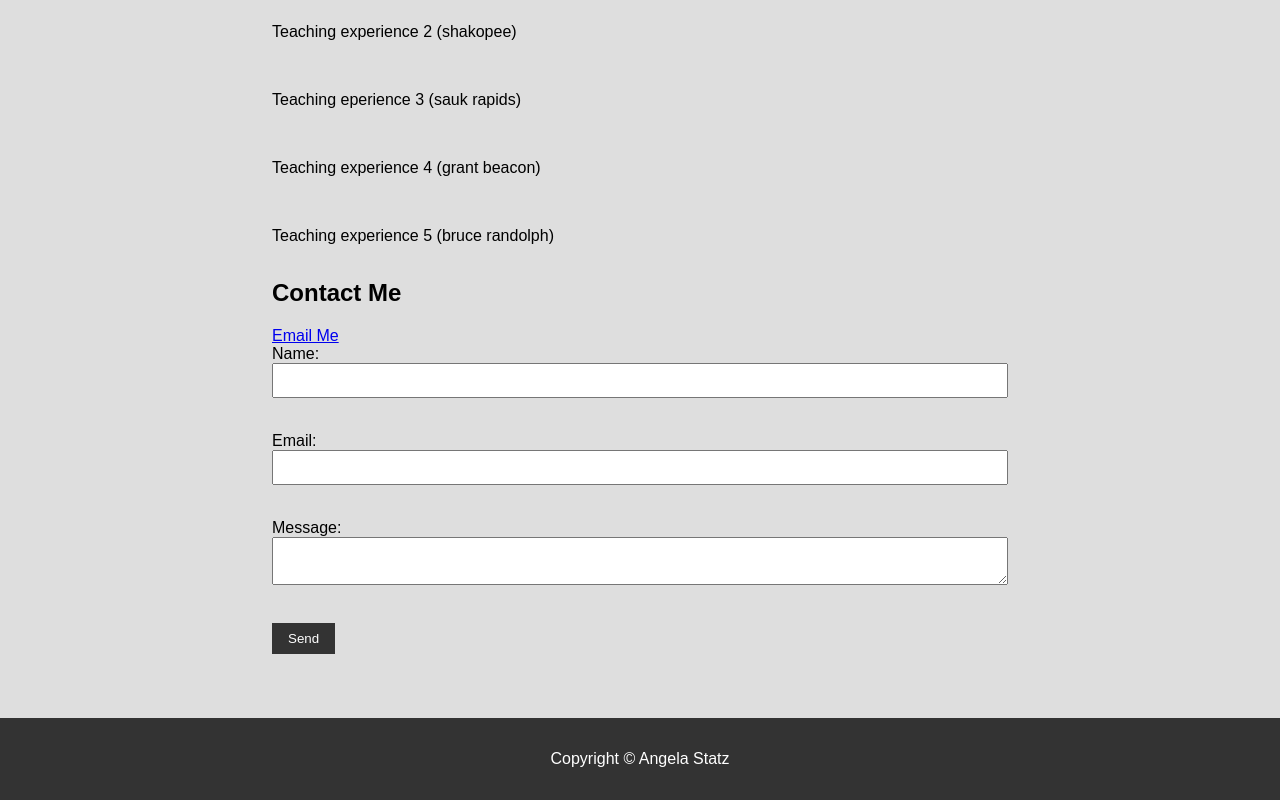
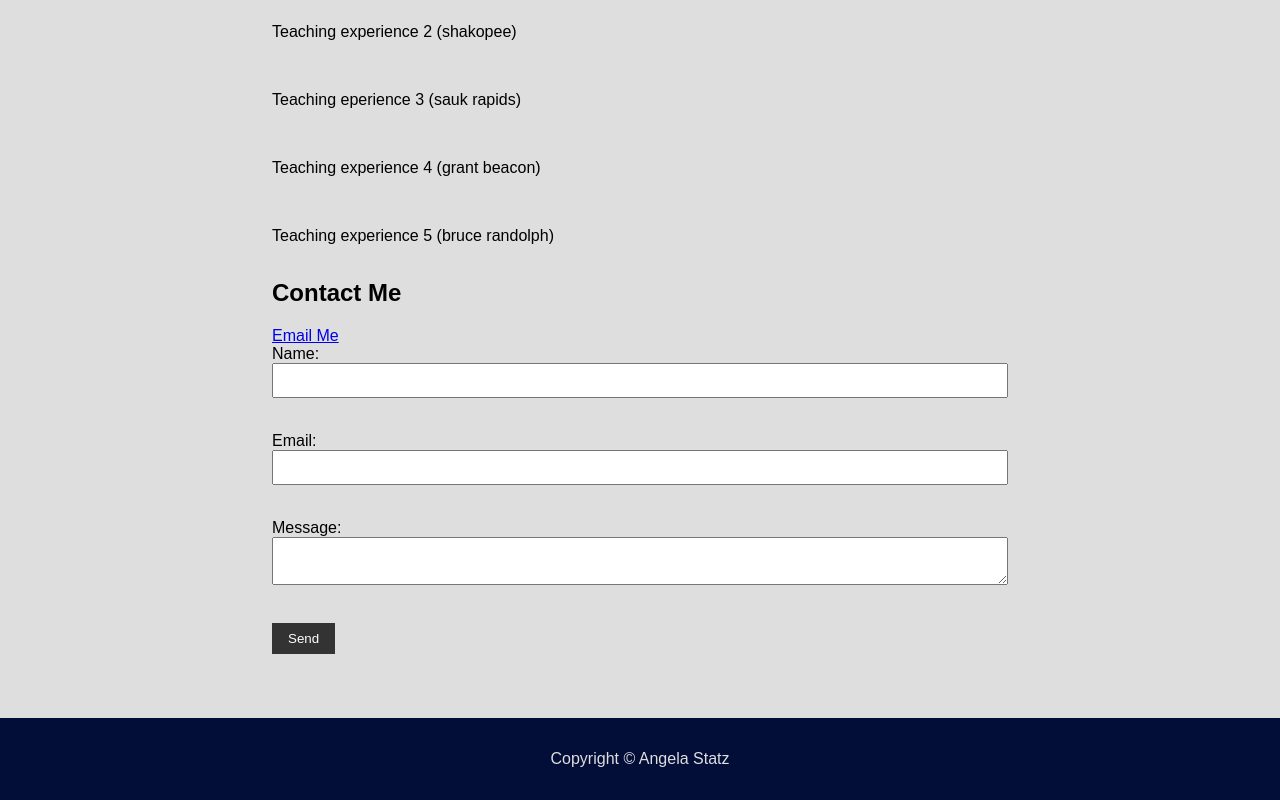
Before and after one commit to laurendeans/laurendeans.github.io, a plain HTML site: page index.html in a window 1280 px wide. Shown: the part 682-1482 px from the top of the page. Drawn offline with Linux system fonts and the light colour scheme; a script that the page names is missing.

Commit message:
Update angie_website.css
footer colors

```diff
--- a/angie_website.css
+++ b/angie_website.css
@@ -69,8 +69,8 @@ form input[type="submit"] {
 }
 
 footer {
-  background-color: #333;
-  color: #fff;
+  background-color: rgb(2, 14, 56);
+  color: rgb(222, 222, 222);
   text-align: center;
   padding: 1rem;
 }
```
